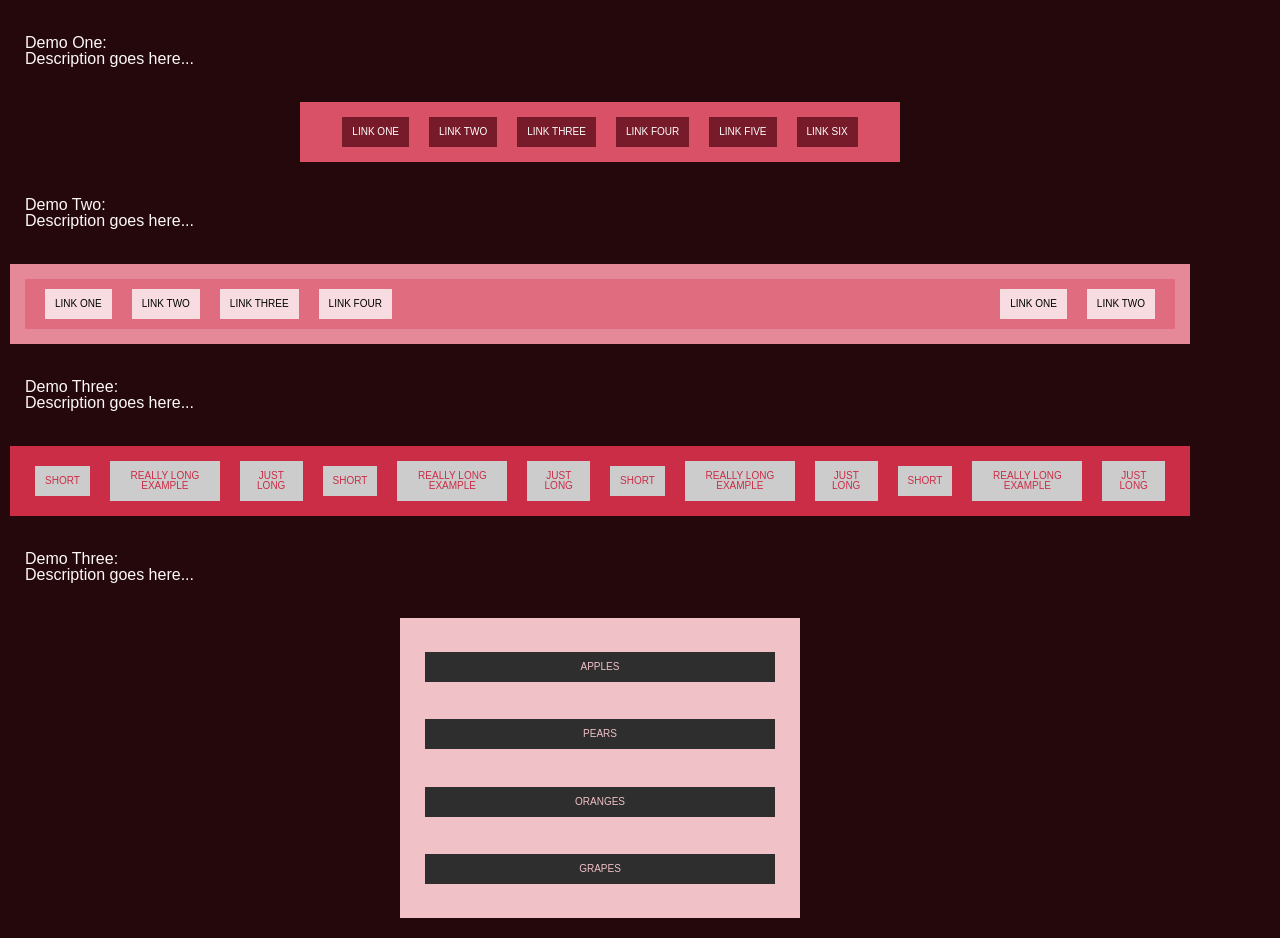
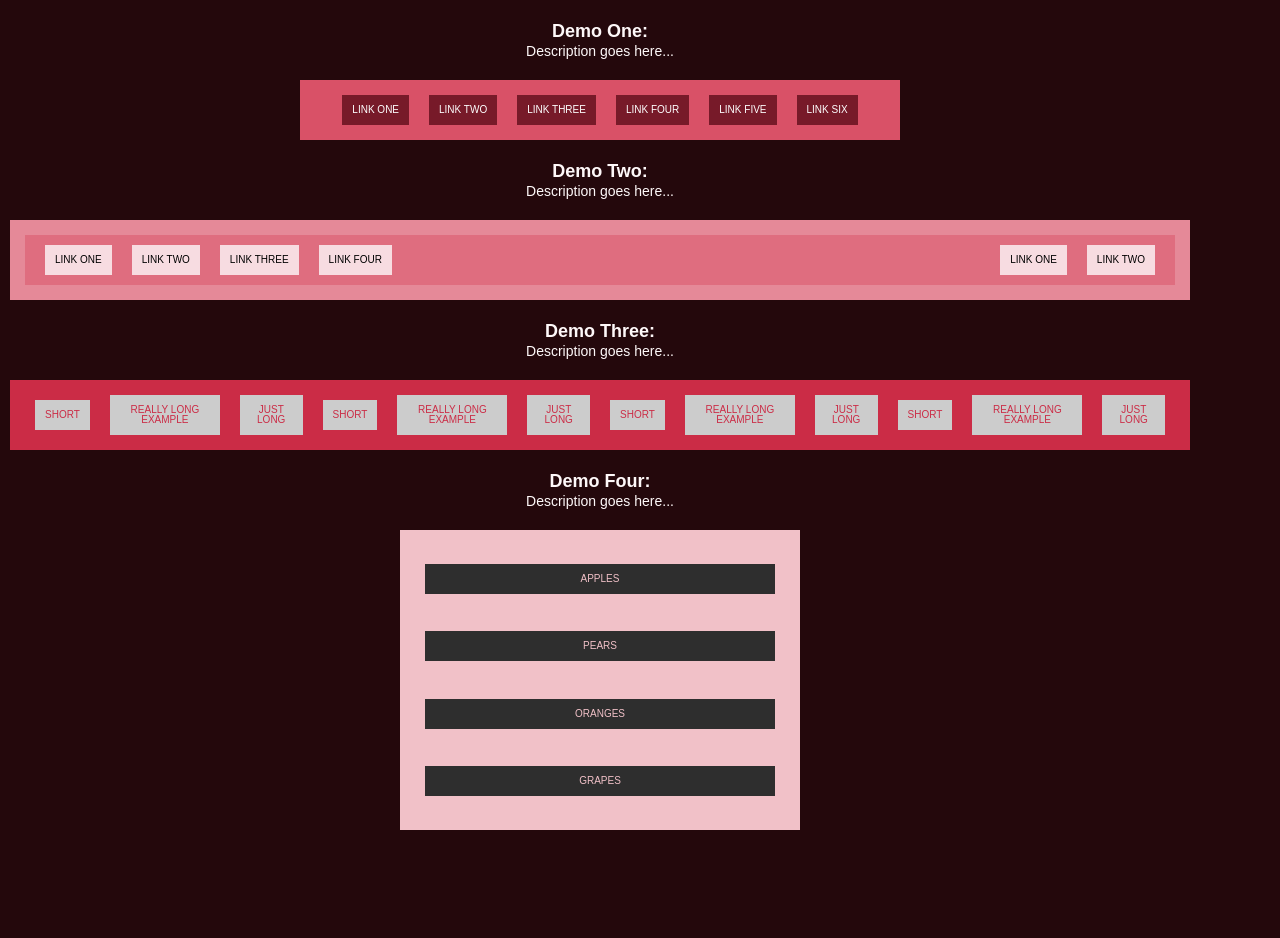
Before and after one commit to jonathantneal/flexibility, a website: page index.html in a window 1280 px wide. After the commit the page ends 870 px from the top, so only its background shows below. Drawn offline with Linux system fonts and the light colour scheme; files that its build step writes are made by us from their sources.

Commit message:
Cleaned up some html/css
Four demos set

```diff
--- a/demo/css/demo.css
+++ b/demo/css/demo.css
@@ -53,17 +53,29 @@ ol, ul {
 .demo-site-wrapper {
 	width: 100%;
 	max-width: 1200px;
-	padding: 0 10px;
+	padding: 20px 10px;
 }
 
-.demo,
-.demo-description {
+.demo {
 	margin: 20px auto;
 	padding: 15px;
 }
 
-.demo-description {
+.demo-title,
+.demo-desc {
 	color: #fef8f9;
+	text-align: center;
+}
+
+.demo-title {
+	font-size: 18px;
+	line-height: 22px;
+	font-weight: 700;
+}
+
+.demo-desc {
+	font-size: 14px;
+	line-height: 18px;
 }
 
 .demo .demo-items {
--- a/index.html
+++ b/index.html
@@ -6,64 +6,68 @@
 </head>
 <body>
 	<div class="demo-site-wrapper">
-		<div class="demo-description">
-			<h2>Demo One:</h2>
-			<p>Description goes here...</p>
+		<section class="demo-wrap one">
+			<h2 class="demo-title">Demo One:</h2>
+			<p class="demo-desc">Description goes here...</p>
+
+			<nav>
+				<ul class="demo demo-one">
+					<li class="demo-items">
+						<a href="#">Link One</a>
+					</li>
+					<li class="demo-items">
+						<a href="#">Link Two</a>
+					</li>
+					<li class="demo-items">
+						<a href="#">Link Three</a>
+					</li>
+					<li class="demo-items">
+						<a href="#">Link Four</a>
+					</li>
+					<li class="demo-items">
+						<a href="#">Link Five</a>
+					</li>
+					<li class="demo-items">
+						<a href="#">Link Six</a>
+					</li>
+				</ul>
+			</nav>
+		</section><!-- demo-wrap -->
+
+		<section class="demo-wrap two">
+			<h2 class="demo-title">Demo Two:</h2>
+			<p class="demo-desc">Description goes here...</p>
+
+			<div class="demo demo-two">
+				<ul class="demo-two-left">
+					<li class="demo-items">
+						<a href="#">Link One</a>
+					</li>
+					<li class="demo-items">
+						<a href="#">Link Two</a>
+					</li>
+					<li class="demo-items">
+						<a href="#">Link Three</a>
+					</li>
+					<li class="demo-items">
+						<a href="#">Link Four</a>
+					</li>
+				</ul>
+				<ul class="demo-two-right">
+					<li class="demo-items">
+						<a href="#">Link One</a>
+					</li>
+					<li class="demo-items">
+						<a href="#">Link Two</a>
+					</li>
+				</ul>
 			</div>
-		<div class="demo demo-one">
-			<div class="demo-items">
-				<a href="#">Link One</a>
-			</div>
-			<div class="demo-items">
-				<a href="#">Link Two</a>
-			</div>
-			<div class="demo-items">
-				<a href="#">Link Three</a>
-			</div>
-			<div class="demo-items">
-				<a href="#">Link Four</a>
-			</div>
-			<div class="demo-items">
-				<a href="#">Link Five</a>
-			</div>
-			<div class="demo-items">
-				<a href="#">Link Six</a>
-			</div>
-		</div>
+		</section><!-- demo-wrap -->
 
-		<div class="demo-description">
-			<h2>Demo Two:</h2>
-			<p>Description goes here...</p>
-		</div>
-		<div class="demo demo-two">
-			<div class="demo-two-left">
-				<div class="demo-items">
-					<a href="#">Link One</a>
-				</div>
-				<div class="demo-items">
-					<a href="#">Link Two</a>
-				</div>
-				<div class="demo-items">
-					<a href="#">Link Three</a>
-				</div>
-				<div class="demo-items">
-					<a href="#">Link Four</a>
-				</div>
-			</div>
-			<div class="demo-two-right">
-				<div class="demo-items">
-					<a href="#">Link One</a>
-				</div>
-				<div class="demo-items">
-					<a href="#">Link Two</a>
-				</div>
-			</div>
-		</div>
+		<section class="demo-wrap three">
+			<h2 class="demo-title">Demo Three:</h2>
+			<p class="demo-desc">Description goes here...</p>
 
-		<div class="demo-description">
-			<h2>Demo Three:</h2>
-			<p>Description goes here...</p>
-		</div>
 			<div class="demo demo-three">
 				<div class="demo-items">
 					Short
@@ -102,11 +106,12 @@
 					Just Long
 				</div>
 			</div>
+		</section><!-- demo-wrap -->
 
-		<div class="demo-description">
-			<h2>Demo Three:</h2>
-			<p>Description goes here...</p>
-		</div>
+		<section class="demo-wrap four">
+			<h2 class="demo-title">Demo Four:</h2>
+			<p class="demo-desc">Description goes here...</p>
+
 			<div class="demo demo-four">
 				<div class="demo-items">
 					Apples
@@ -121,6 +126,7 @@
 					Grapes
 				</div>
 			</div>
-	</div>
+		</section>
+
 </body>
 </html>
```
Lines whose indentation alone changed are shown as unchanged.
